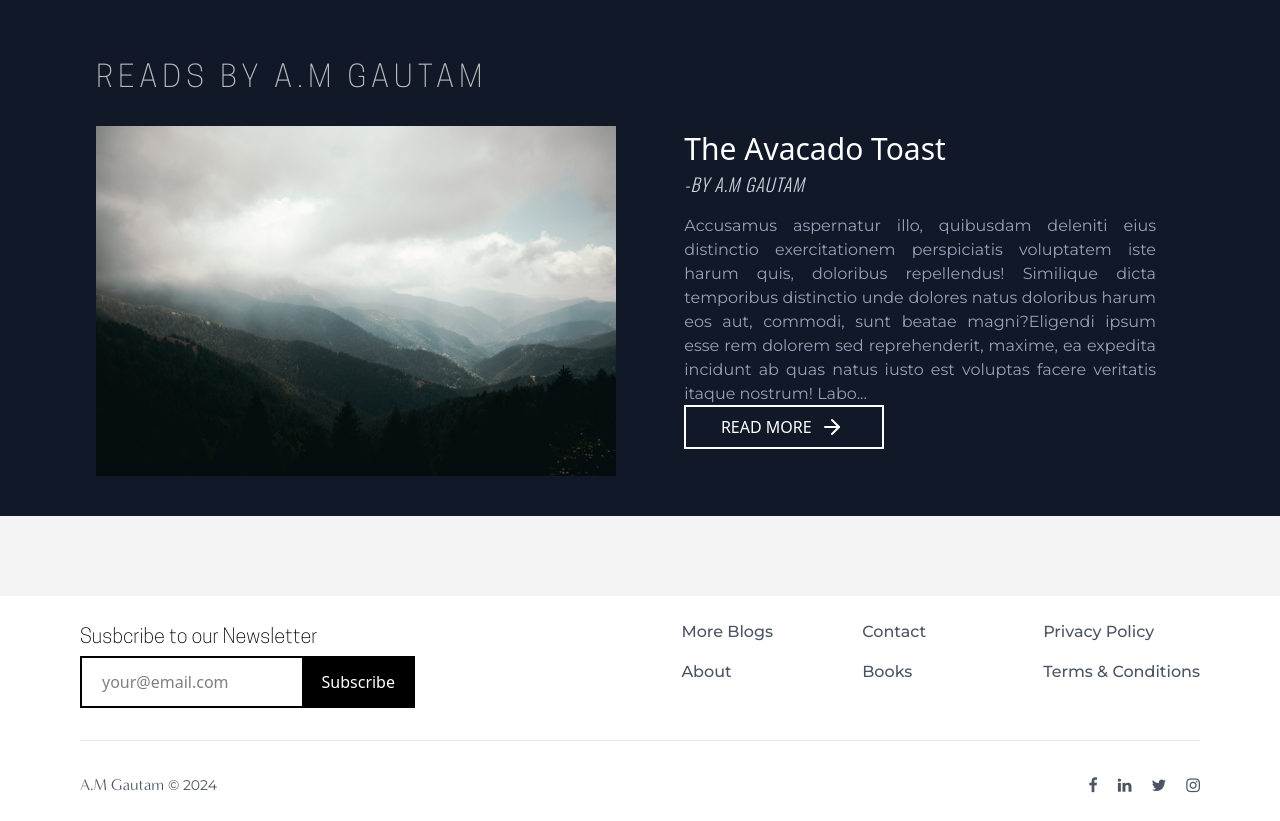
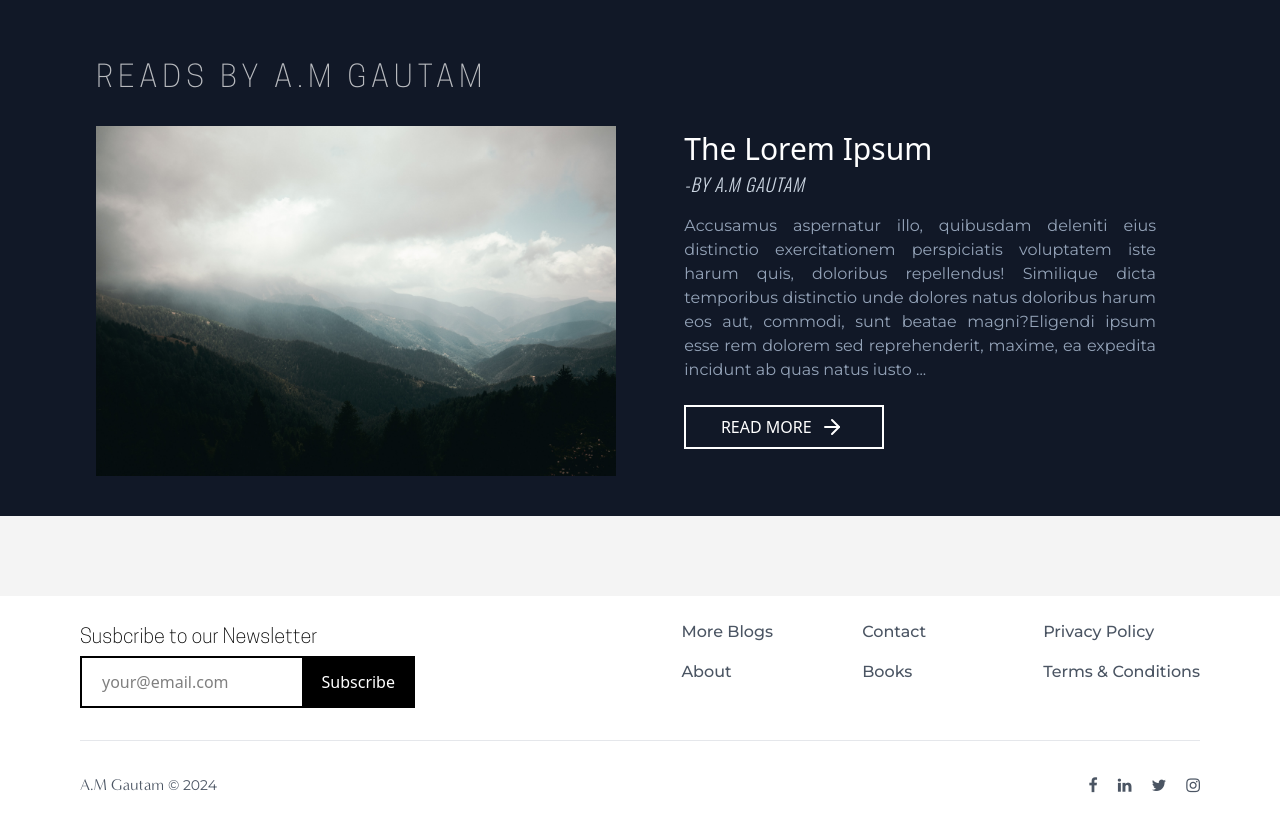
Before and after one commit to 108aryanmaurya/A_WritersPortfolio, a React (Vite) app: page /About in a window 1280 px wide. Shown: the part 1620-2441 px from the top of the page. Built offline with nearby package versions, Linux system fonts and the light colour scheme; a web font is replaced by a local one.

Commit message:
changes made

```diff
--- a/src/section/About/AboutCrousel.jsx
+++ b/src/section/About/AboutCrousel.jsx
@@ -42,15 +42,15 @@ const AboutCrousel = () => {
         </div>
         <div className="mx-7 max-sm:p-2  w-[50%] max-sm:w-[100%] max-md:mx-0  flex flex-col  gap-4 max-md:gap-0 ">
           <div>
-            <p className="text-[30px] text-white ">The Avacado Toast </p>
+            <p className="text-[30px] text-white ">The Lorem Ipsum</p>
             <span className="italic max-sm:pl-2 text-[18px] font-[50] font-Oswald tracking-wider text-slate-300">
               -BY A.M GAUTAM
             </span>
           </div>
           <div className="font-montserrat max-md:mx-2  h-[50%]  text-slate-400 text-justify">
             {reviews[currentIndex]?.description &&
-            reviews[currentIndex]?.description.length > 400
-              ? reviews[currentIndex]?.description.slice(0, 400) + "..."
+            reviews[currentIndex]?.description.length > 350
+              ? reviews[currentIndex]?.description.slice(0, 350) + "..."
               : reviews[currentIndex]?.description}
           </div>
           <div className=" max-sm:p-1  max-md:m-2   w-auto max-w-[200px] flex justify-center items-center flex-row text-white   border-2 p-2  max-sm:text-[14px]   border-white">
```
